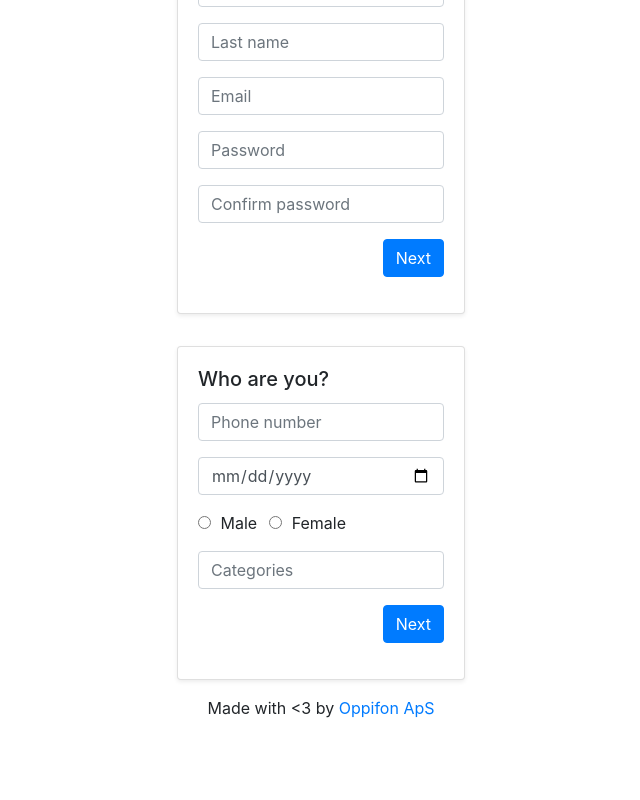
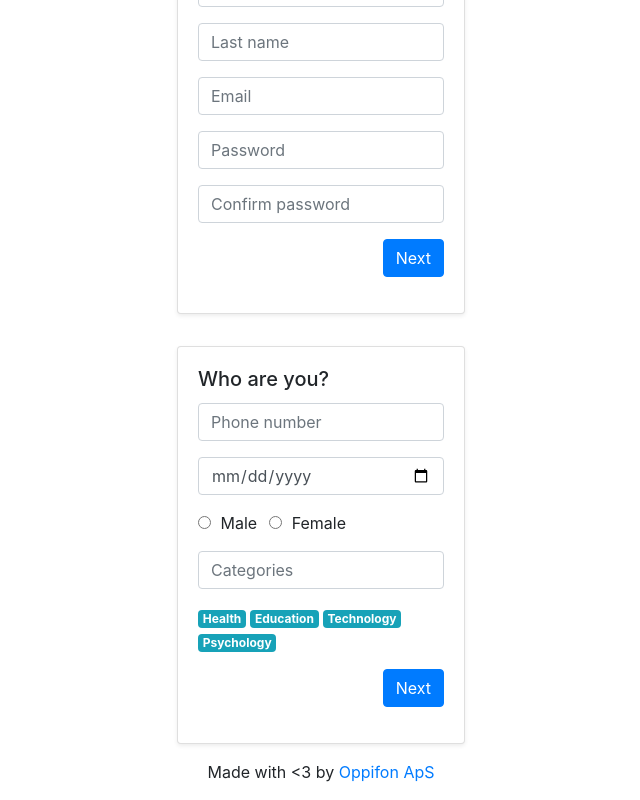
Before and after one commit to DanLeeDK/Oppifon, an Angular app in the folder oppifon/: page /signup in a window 1280 px wide. Shown: the part 388-1188 px from the top of the page, without its empty margins (319-959 px from the left). Before the commit the page ends 1124 px from the top, so only its background shows below. Built offline with nearby package versions, Linux system fonts and the light colour scheme; what angular-bootstrap-md would draw is missing.

Commit message:
added badges

```diff
--- a/oppifon/src/app/sign-up/sign-up.component.html
+++ b/oppifon/src/app/sign-up/sign-up.component.html
@@ -77,9 +77,12 @@
             <div class="form-group">
                 <input type="string" class="form-control" placeholder="Categories">
             </div>
-
+            <!-- Labels -->
             <div class="form-group">
-
+              <span class="badge badge-info">Health</span>
+              <span class="badge badge-info">Education</span>
+              <span class="badge badge-info">Technology</span>
+              <span class="badge badge-info">Psychology</span>
             </div>
 
             <div class="form-group">
--- a/oppifon/src/styles.scss
+++ b/oppifon/src/styles.scss
@@ -2,6 +2,9 @@
 @import "~bootstrap/dist/css/bootstrap.css";
 @import "~font-awesome/css/font-awesome.css";
 
+.badge {
+    margin-right: 0.25rem
+}
 .steps-form-2 {
     display: table;
     width: 100%;
```
